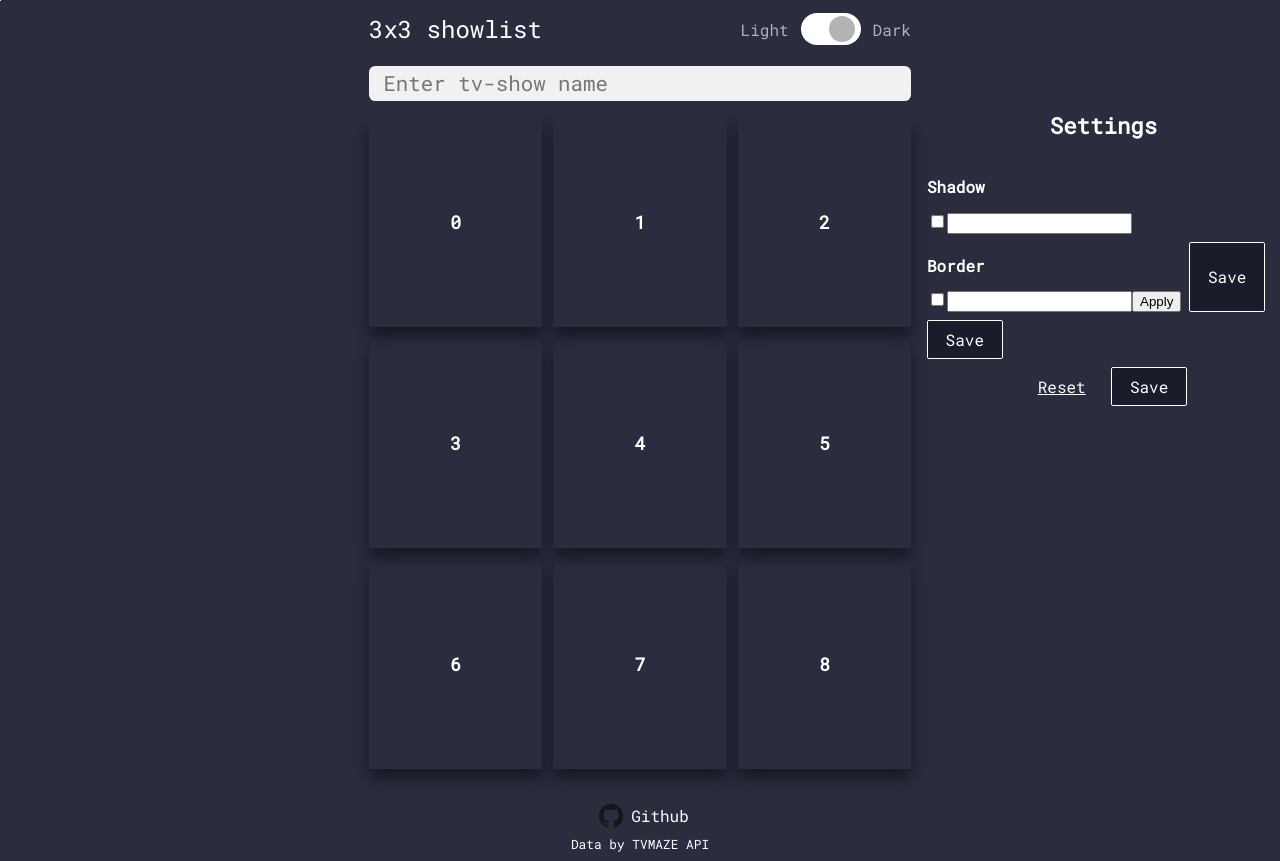
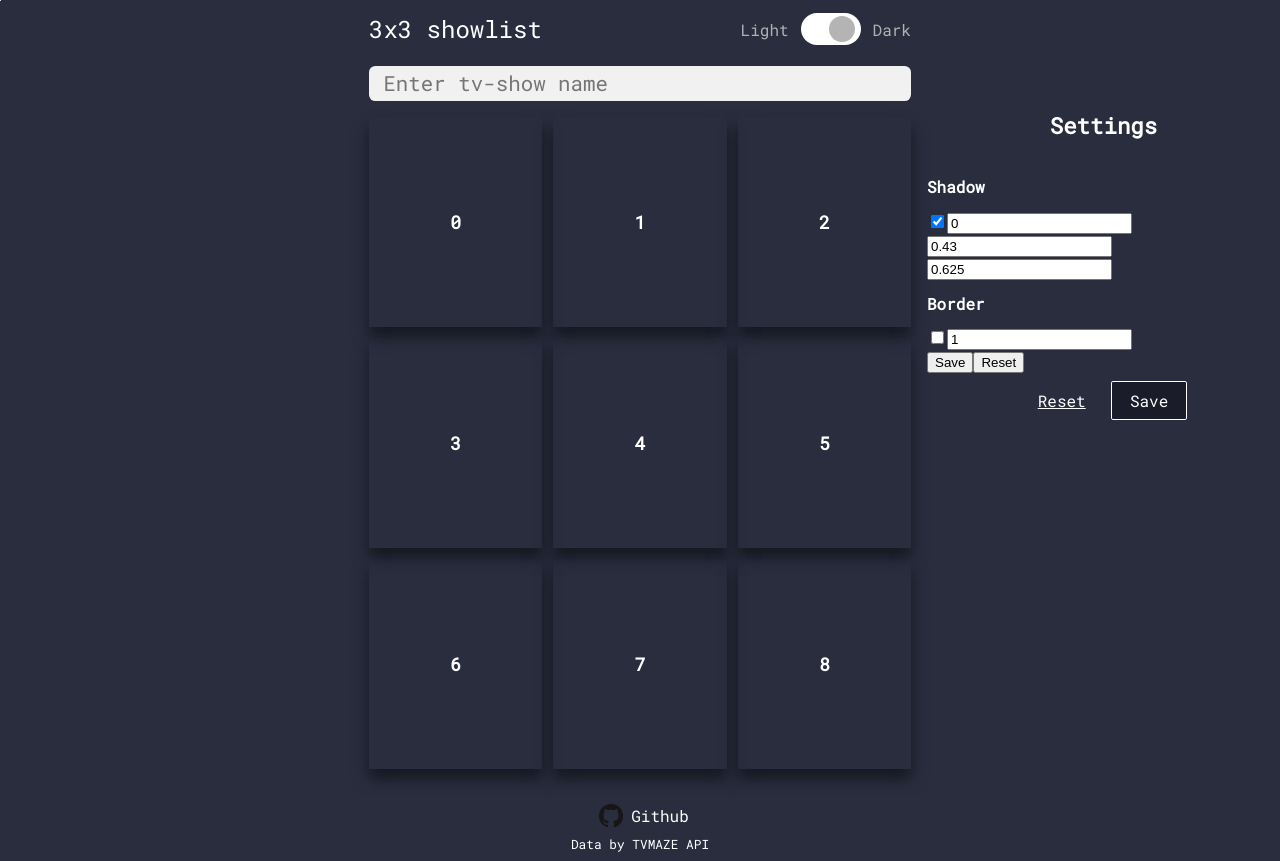
Before and after one commit to mikitaserabrakou/3x3-show-list, a React (Create React App) app: page / in a window 1280 px wide. Built offline with nearby package versions, Linux system fonts and the light colour scheme.

Commit message:
WIP: Add box-shadow settings

```diff
--- a/src/components/Card/Card.module.scss
+++ b/src/components/Card/Card.module.scss
@@ -6,7 +6,6 @@
   position: relative;
   transition: 0.4s ease-out;
   font-size: 1rem;
-  box-shadow: 0px 0.43em 0.625em #00000078;
 
   @media only screen and (min-width: 360px) {
     & {
--- a/src/components/Card/Card.tsx
+++ b/src/components/Card/Card.tsx
@@ -13,7 +13,7 @@ import { removeShow } from '../../store/showSlice'
 
 export function Card({ show, state, id }: ICard) {
   const dispatch = useDispatch()
-  const border = useSelector((state: RootState) => state.settings.border)
+  const { border, shadow } = useSelector((state: RootState) => state.settings)
 
   const { attributes, listeners, transform, transition, setNodeRef } = useSortable({
     id
@@ -29,6 +29,11 @@ export function Card({ show, state, id }: ICard) {
       styles = {
         border: '1px solid var(--btn_border)',
         borderRadius: `${border.borderRadius}px`
+      }
+    if (shadow.enabled)
+      styles = {
+        ...styles,
+        boxShadow: `${shadow.offsetX}em ${shadow.offsetY}em ${shadow.blur}em rgba(0,0,0, 0.5)`
       }
     if (show.imageSrc) {
       styles = { ...styles, background: `center / cover no-repeat  url(${show.imageSrc})` }
--- a/src/components/Settings/Settings.tsx
+++ b/src/components/Settings/Settings.tsx
@@ -1,8 +1,10 @@
 import React, { SyntheticEvent } from 'react'
-import { useDispatch } from 'react-redux'
+import { useDispatch, useSelector } from 'react-redux'
 
 import Button from 'components/Button'
-import { changeState } from 'store/settingsSlice'
+import { changeState, resetSettings } from 'store/settingsSlice'
+import { RootState } from 'store/store'
+
 import styles from './Settings.module.scss'
 
 interface ISettingsProps {
@@ -11,41 +13,53 @@ interface ISettingsProps {
 }
 
 export function Settings({ onSaveClick, onResetClick }: ISettingsProps): JSX.Element {
+  const { border, shadow } = useSelector((state: RootState) => state.settings)
+
   const dispatch = useDispatch()
-  const onSubmit = (event: SyntheticEvent) => {
+  const onSubmit = (event: any) => {
     event.preventDefault()
     const formData = new FormData(event.target as HTMLFormElement)
-    const enabled = formData.get('enabled') === 'on'
-    const number = formData.get('number') as string
     const inputObject = Object.fromEntries(formData)
     dispatch(
       changeState({
-        border: { enabled, borderRadius: number }
+        border: {
+          enabled: inputObject.border === 'on',
+          borderRadius: inputObject.borderRadius as string
+        },
+        shadow: {
+          enabled: inputObject.shadow === 'on',
+          offsetX: inputObject.offsetX as string,
+          offsetY: inputObject.offsetY as string,
+          blur: inputObject.blur as string
+        }
       })
     )
-    console.log(enabled, number)
   }
+
+  const onFormReset = () => {
+    dispatch(resetSettings())
+  }
+
   return (
     <div className={styles.settings}>
       <h1>Settings</h1>
       <div className={styles.options}>
-        <div>
+        <form onSubmit={onSubmit} onReset={onFormReset}>
           <h2>Shadow</h2>
           <div>
-            <input type="checkbox" />
-            <input type="number" />
+            <input type="checkbox" name="shadow" defaultChecked={shadow.enabled} />
+            <input type="text" name="offsetX" defaultValue={shadow.offsetX} />
+            <input type="text" name="offsetY" defaultValue={shadow.offsetY} />
+            <input type="text" name="blur" defaultValue={shadow.blur} />
           </div>
-        </div>
-        <div>
-          <h2>Border</h2>
-          <form onSubmit={onSubmit}>
-            <input type="checkbox" name="enabled" />
-            <input type="number" name="number" />
-            <button type="submit">Apply</button>
-          </form>
-        </div>
-        <Button onClick={onSaveClick}>Save</Button>
-        <Button onClick={onSaveClick}>Save</Button>
+          <div>
+            <h2>Border</h2>
+            <input type="checkbox" name="border" defaultChecked={border.enabled} />
+            <input type="text" name="borderRadius" defaultValue={border.borderRadius} />
+          </div>
+          <input type="submit" value="Save" />
+          <input type="reset" />
+        </form>
       </div>
       <div className={styles.buttons}>
         <Button type="cancel" onClick={onResetClick}>
--- a/src/store/settingsSlice.ts
+++ b/src/store/settingsSlice.ts
@@ -6,26 +6,26 @@ export interface SettingsState {
     enabled: boolean
     borderRadius: string
   }
-  shadow?: {
+  shadow: {
     enabled: boolean
-    shadowColor: string
-    shadowOffsetX: number
-    shadowOffsetY: number
-    shadowBlur: number
+    color?: string
+    offsetX: string
+    offsetY: string
+    blur: string
   }
 }
 
 const initialState: SettingsState = {
   border: {
     enabled: false,
-    borderRadius: '0'
+    borderRadius: '1'
   },
   shadow: {
     enabled: true,
-    shadowColor: '#00000078',
-    shadowOffsetX: 0,
-    shadowOffsetY: 0.43,
-    shadowBlur: 0.625
+    color: 'rgba(0, 0, 0, 0.5)',
+    offsetX: '0',
+    offsetY: '0.43',
+    blur: '0.625'
   }
 }
 
@@ -37,10 +37,10 @@ export const settingsSlice = createSlice({
       state.border = action.payload.border
       state.shadow = action.payload.shadow
     },
-    reset: () => initialState
+    resetSettings: () => initialState
   }
 })
 
-export const { changeState, reset } = settingsSlice.actions
+export const { changeState, resetSettings } = settingsSlice.actions
 
 export default settingsSlice.reducer
```
